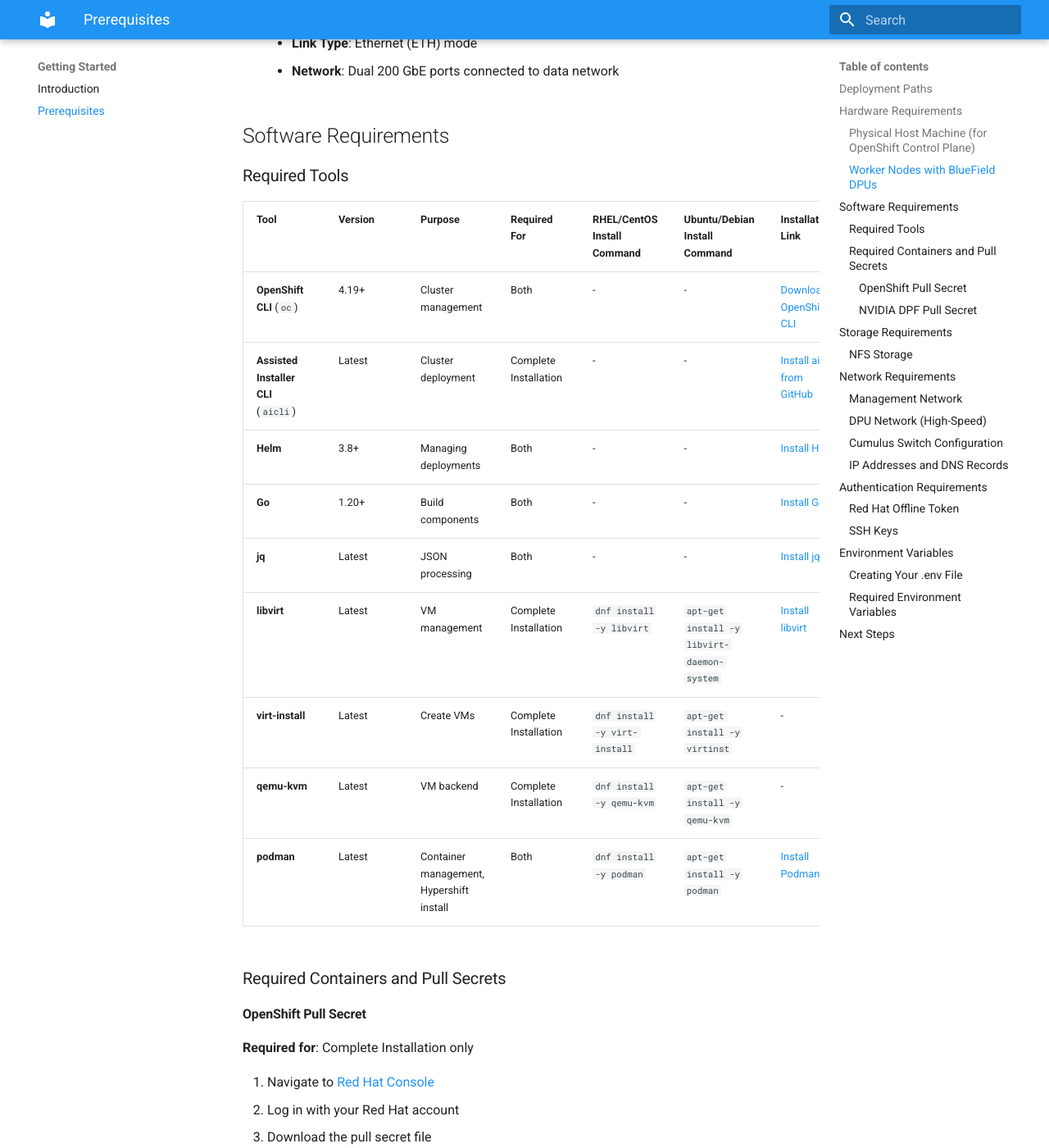
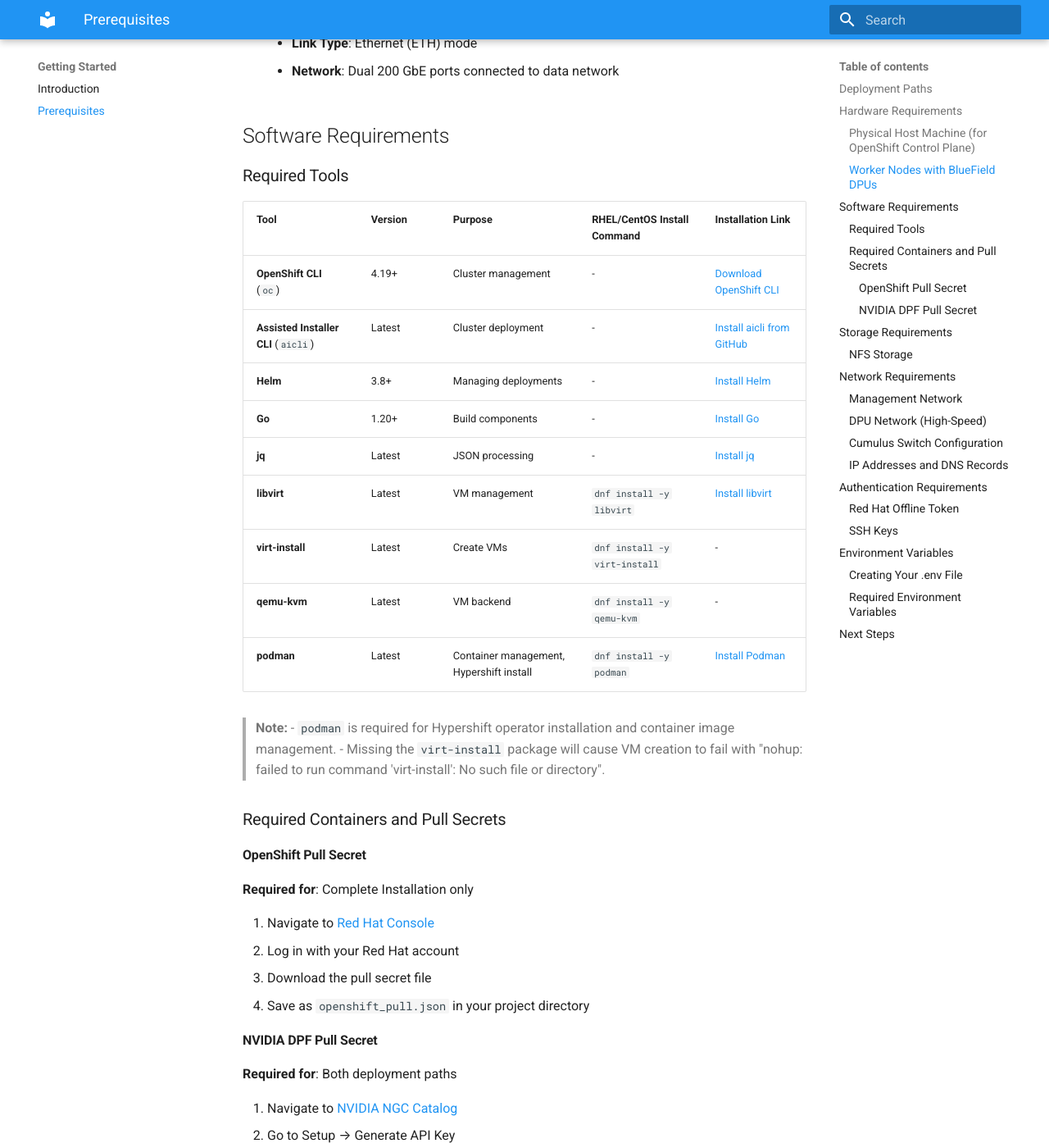
Before and after one commit to szigmon/openshift-dpf, an MkDocs documentation site: the page built from docs/prerequisites.md, in a window 1280 px wide and 1400 px high, scrolled down 1633 px. Shown: the whole window at 82% size. Built offline with MkDocs 1.6.1 and Material for MkDocs 9.7.7, drawn with Linux system fonts in a browser that asks for light colours.

Commit message:
docs: remove Ubuntu/Debian references, simplify required tools for RHEL/CentOS only

```diff
--- a/docs/prerequisites.md
+++ b/docs/prerequisites.md
@@ -67,17 +67,21 @@
 ## Software Requirements
 
 ### Required Tools
-| Tool | Version | Purpose | Required For | RHEL/CentOS Install Command | Ubuntu/Debian Install Command | Installation Link |
-|------|---------|---------|-------------|-----------------------------|-------------------------------|-------------------|
-| **OpenShift CLI** (`oc`) | 4.19+ | Cluster management | Both | - | - | [Download OpenShift CLI](https://mirror.openshift.com/pub/openshift-v4/clients/oc/latest/) |
-| **Assisted Installer CLI** (`aicli`) | Latest | Cluster deployment | Complete Installation | - | - | [Install aicli from GitHub](https://github.com/karmab/aicli#installation) |
-| **Helm** | 3.8+ | Managing deployments | Both | - | - | [Install Helm](https://helm.sh/docs/intro/install/) |
-| **Go** | 1.20+ | Build components | Both | - | - | [Install Go](https://golang.org/doc/install) |
-| **jq** | Latest | JSON processing | Both | - | - | [Install jq](https://stedolan.github.io/jq/download/) |
-| **libvirt** | Latest | VM management | Complete Installation | `dnf install -y libvirt` | `apt-get install -y libvirt-daemon-system` | [Install libvirt](https://libvirt.org/compiling.html) |
-| **virt-install** | Latest | Create VMs | Complete Installation | `dnf install -y virt-install` | `apt-get install -y virtinst` | - |
-| **qemu-kvm** | Latest | VM backend | Complete Installation | `dnf install -y qemu-kvm` | `apt-get install -y qemu-kvm` | - |
-| **podman** | Latest | Container management, Hypershift install | Both | `dnf install -y podman` | `apt-get install -y podman` | [Install Podman](https://podman.io/getting-started/installation) |
+| Tool | Version | Purpose | RHEL/CentOS Install Command | Installation Link |
+|------|---------|---------|-----------------------------|-------------------|
+| **OpenShift CLI** (`oc`) | 4.19+ | Cluster management | - | [Download OpenShift CLI](https://mirror.openshift.com/pub/openshift-v4/clients/oc/latest/) |
+| **Assisted Installer CLI** (`aicli`) | Latest | Cluster deployment | - | [Install aicli from GitHub](https://github.com/karmab/aicli#installation) |
+| **Helm** | 3.8+ | Managing deployments | - | [Install Helm](https://helm.sh/docs/intro/install/) |
+| **Go** | 1.20+ | Build components | - | [Install Go](https://golang.org/doc/install) |
+| **jq** | Latest | JSON processing | - | [Install jq](https://stedolan.github.io/jq/download/) |
+| **libvirt** | Latest | VM management | `dnf install -y libvirt` | [Install libvirt](https://libvirt.org/compiling.html) |
+| **virt-install** | Latest | Create VMs | `dnf install -y virt-install` | - |
+| **qemu-kvm** | Latest | VM backend | `dnf install -y qemu-kvm` | - |
+| **podman** | Latest | Container management, Hypershift install | `dnf install -y podman` | [Install Podman](https://podman.io/getting-started/installation) |
+
+> **Note:**
+> - `podman` is required for Hypershift operator installation and container image management.
+> - Missing the `virt-install` package will cause VM creation to fail with "nohup: failed to run command 'virt-install': No such file or directory".
 
 ### Required Containers and Pull Secrets
 
```
